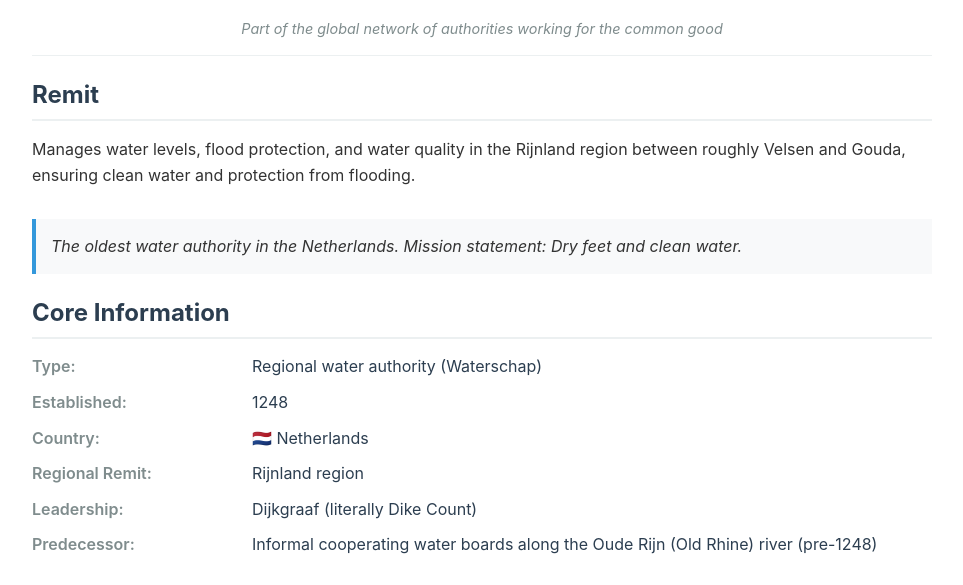
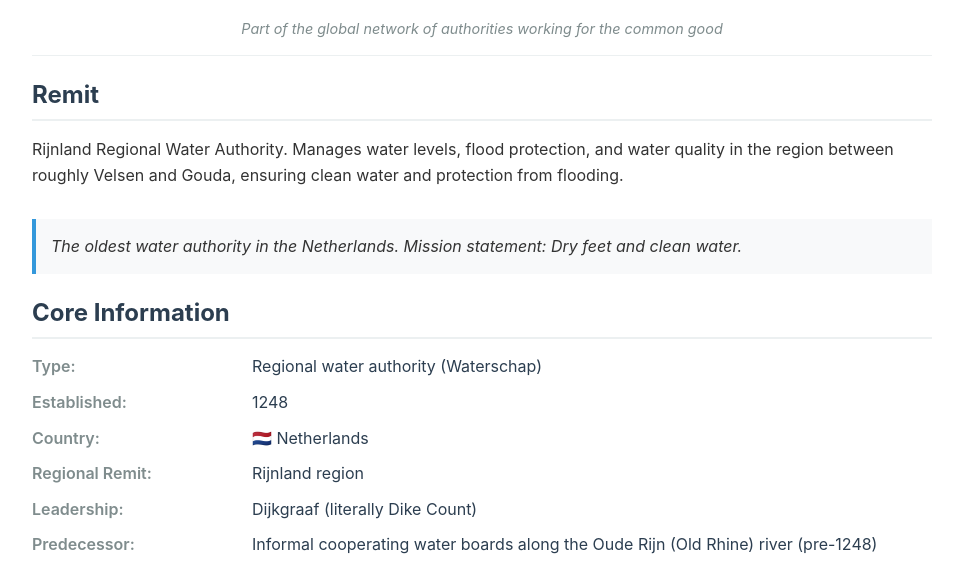
Before and after one commit to erngui/authorityatlas, a plain HTML site: page docs/hoogheemraadschap_van_rijnland.html in a window 1280 px wide. Shown: the part 212-797 px from the top of the page, without its empty margins (158-1121 px from the left). Drawn offline with Linux system fonts and the light colour scheme.

Commit message:
added Rijnland Regional Water Authority

```diff
--- a/docs/hoogheemraadschap_van_rijnland.html
+++ b/docs/hoogheemraadschap_van_rijnland.html
@@ -160,7 +160,7 @@
         <!-- Remit Section -->
         <div class="section">
             <h2>Remit</h2>
-            <p>Manages water levels, flood protection, and water quality in the Rijnland region between roughly Velsen and Gouda, ensuring clean water and protection from flooding.</p>
+            <p>Rijnland Regional Water Authority. Manages water levels, flood protection, and water quality in the region between roughly Velsen and Gouda, ensuring clean water and protection from flooding.</p>
         </div>
 
         <!-- Factoid Section (optional but recommended) -->
```
Also changed, not shown: docs/index.html (+1 -1 lines), 1 other file.
